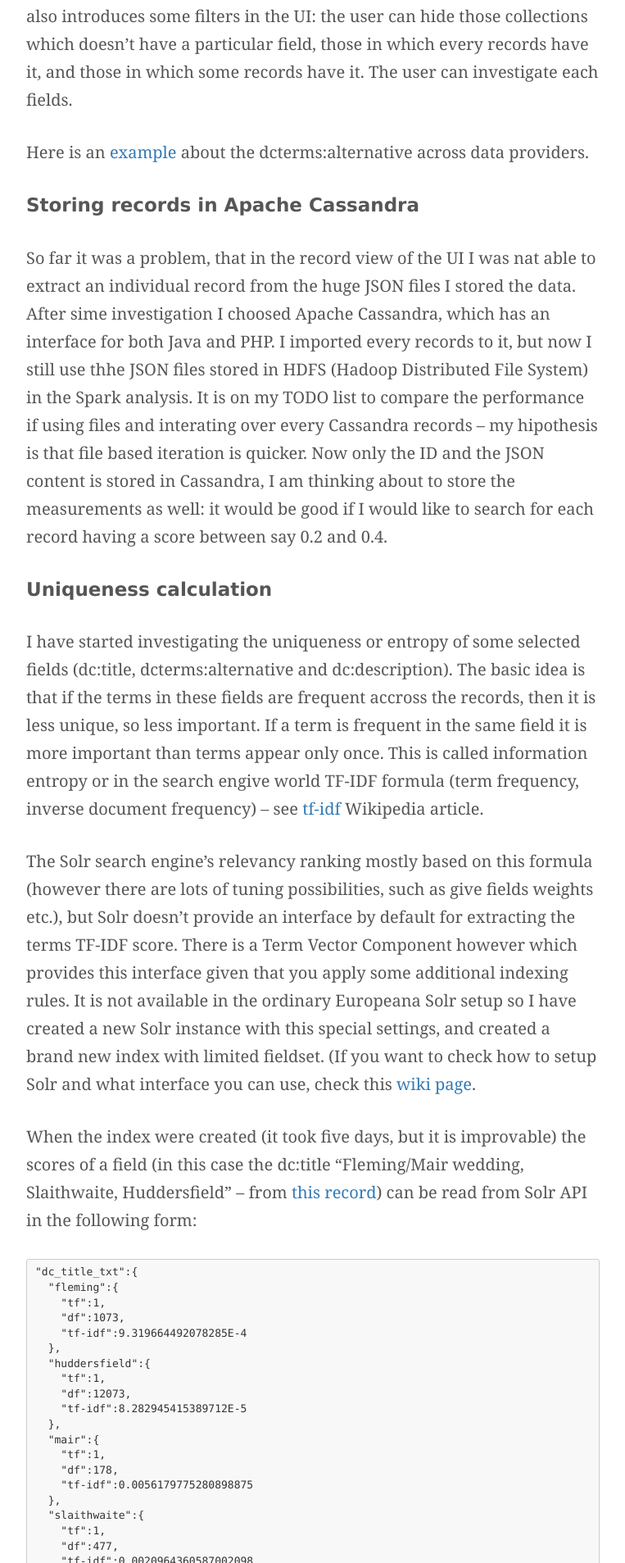
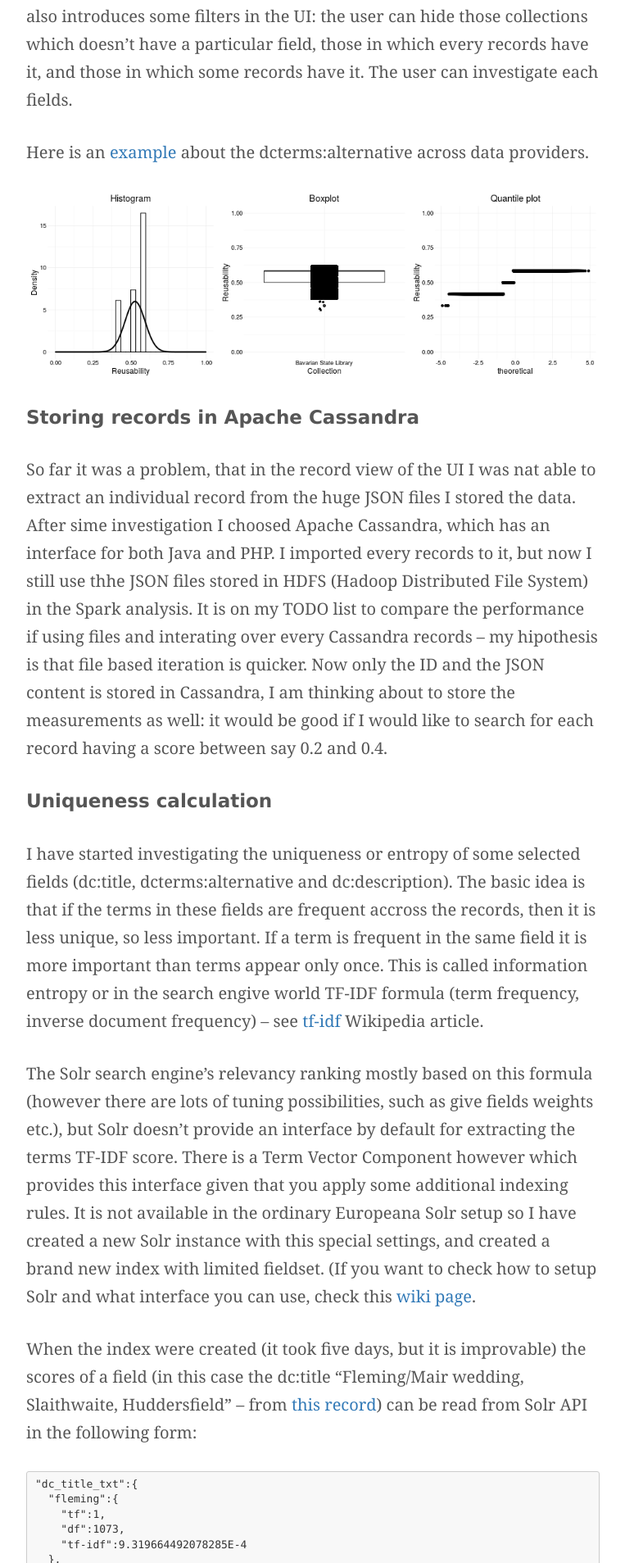
Before and after one commit to pkiraly/pkiraly.github.io, a Jekyll site: the page built from _posts/2016-04-09-third-report.md, in a window 1280 px wide. Shown: the part 1772-3679 px from the top of the page at 82% size, without its empty margins (258-1021 px from the left). Built offline with Jekyll 4.4.1, drawn with Linux system fonts in a browser that asks for light colours; nearby versions of some CDN libraries; some web fonts are replaced; comment, search, counter and statistics services are not loaded.

Commit message:
Update 2016-04-09-third-report.md

```diff
--- a/_posts/2016-04-09-third-report.md
+++ b/_posts/2016-04-09-third-report.md
@@ -42,6 +42,9 @@ every records have it, and those in which some records have it. The user can inv
 
 Here is an [example](http://144.76.218.178/europeana-qa/field.php?field=proxy_dcterms_alternative&type=data-providers&exclusions%5B%5D=0&exclusions%5B%5D=1){:target="_blank"}
 about the dcterms:alternative across data providers.
+
+
+<img src="{{ site.url }}/assets/reusability.png" class="real" title="Completeness table" alt="Completeness table" />
 
 ## Storing records in Apache Cassandra
 
```
